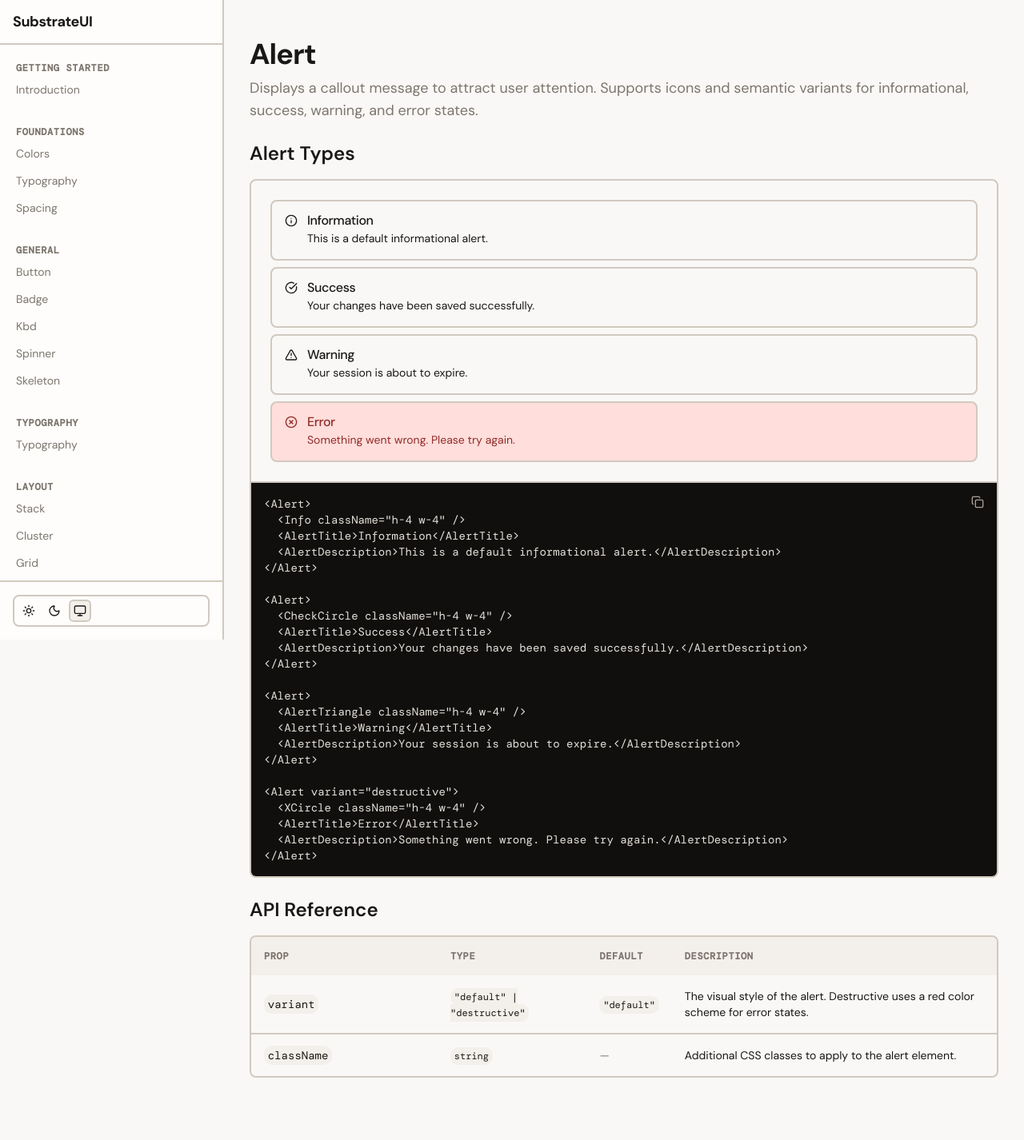
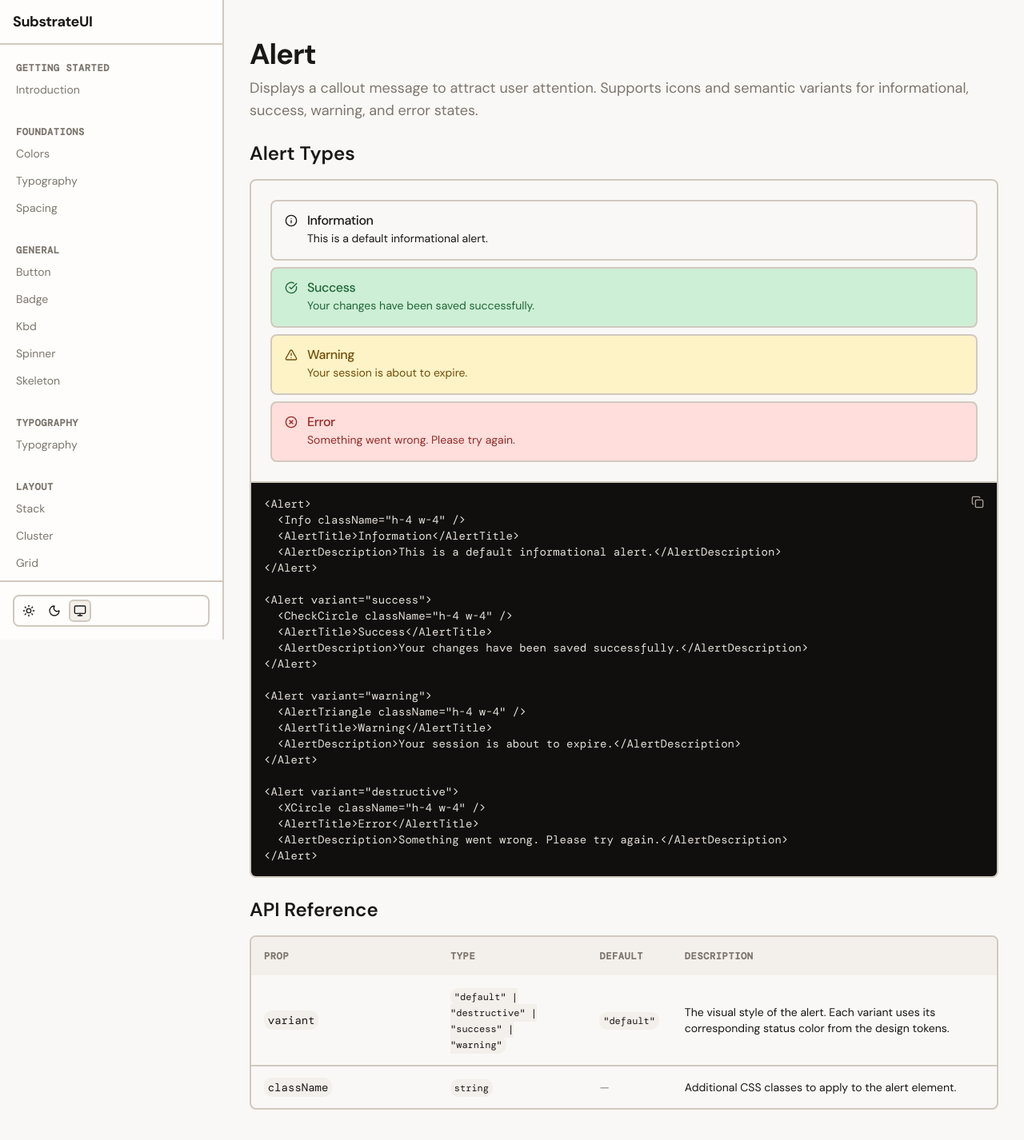
Before and after one commit to MikeNotThePope/substrateui, a Next.js app: page /docs/components/alert in a window 1280 px wide. Shown: the top 1426 px of the page at 80% size. Before the commit the page ends 1396 px from the top, so only its background shows below. Built offline with nearby package versions, Linux system fonts and the light colour scheme.

Commit message:
Fix alert docs to use success and warning variants with correct status colors

```diff
--- a/src/app/docs/components/alert/page.tsx
+++ b/src/app/docs/components/alert/page.tsx
@@ -9,10 +9,10 @@ import { PropsTable, type PropDef } from "../../_components/props-table"
 const alertProps: PropDef[] = [
   {
     name: "variant",
-    type: '"default" | "destructive"',
+    type: '"default" | "destructive" | "success" | "warning"',
     default: '"default"',
     description:
-      "The visual style of the alert. Destructive uses a red color scheme for error states.",
+      "The visual style of the alert. Each variant uses its corresponding status color from the design tokens.",
   },
   {
     name: "className",
@@ -38,13 +38,13 @@ export default function AlertPage() {
   <AlertDescription>This is a default informational alert.</AlertDescription>
 </Alert>
 
-<Alert>
+<Alert variant="success">
   <CheckCircle className="h-4 w-4" />
   <AlertTitle>Success</AlertTitle>
   <AlertDescription>Your changes have been saved successfully.</AlertDescription>
 </Alert>
 
-<Alert>
+<Alert variant="warning">
   <AlertTriangle className="h-4 w-4" />
   <AlertTitle>Warning</AlertTitle>
   <AlertDescription>Your session is about to expire.</AlertDescription>
@@ -62,12 +62,12 @@ export default function AlertPage() {
               <AlertTitle>Information</AlertTitle>
               <AlertDescription>This is a default informational alert.</AlertDescription>
             </Alert>
-            <Alert>
+            <Alert variant="success">
               <CheckCircle className="h-4 w-4" />
               <AlertTitle>Success</AlertTitle>
               <AlertDescription>Your changes have been saved successfully.</AlertDescription>
             </Alert>
-            <Alert>
+            <Alert variant="warning">
               <AlertTriangle className="h-4 w-4" />
               <AlertTitle>Warning</AlertTitle>
               <AlertDescription>Your session is about to expire.</AlertDescription>
```
